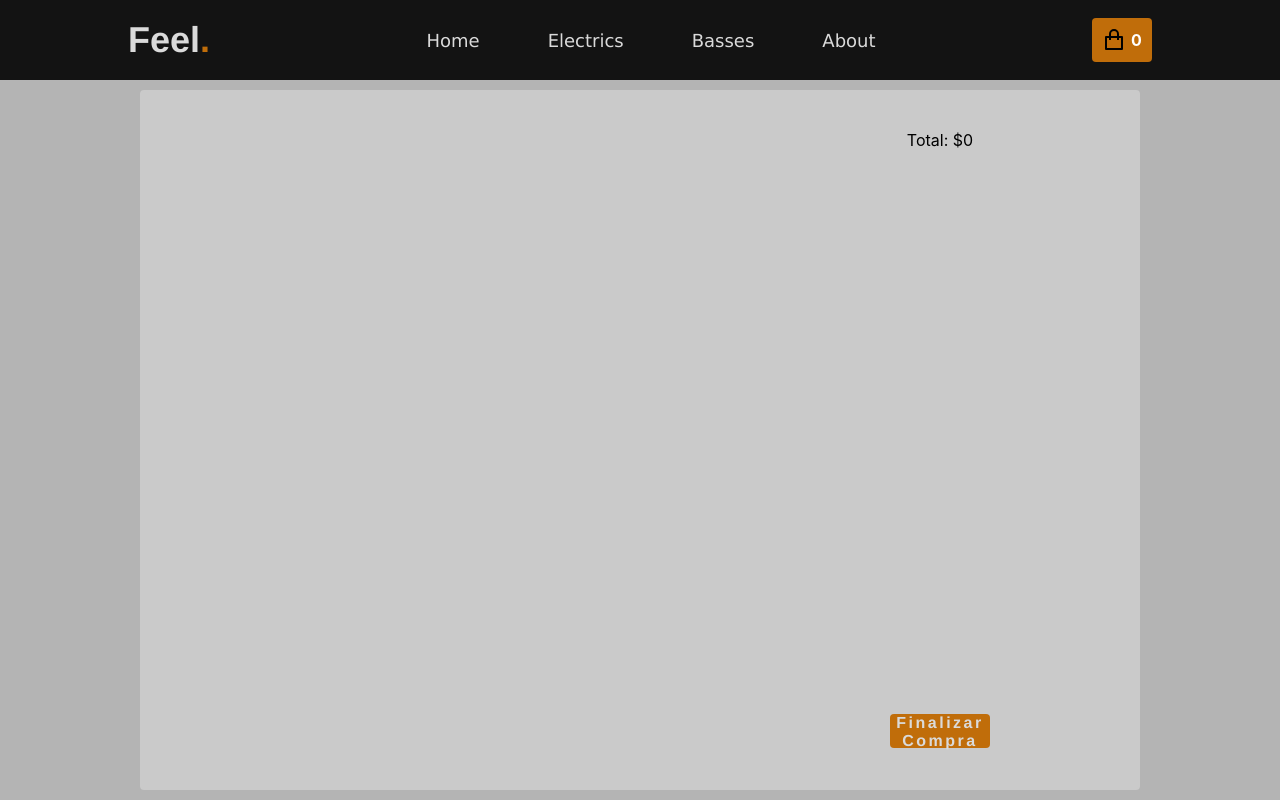
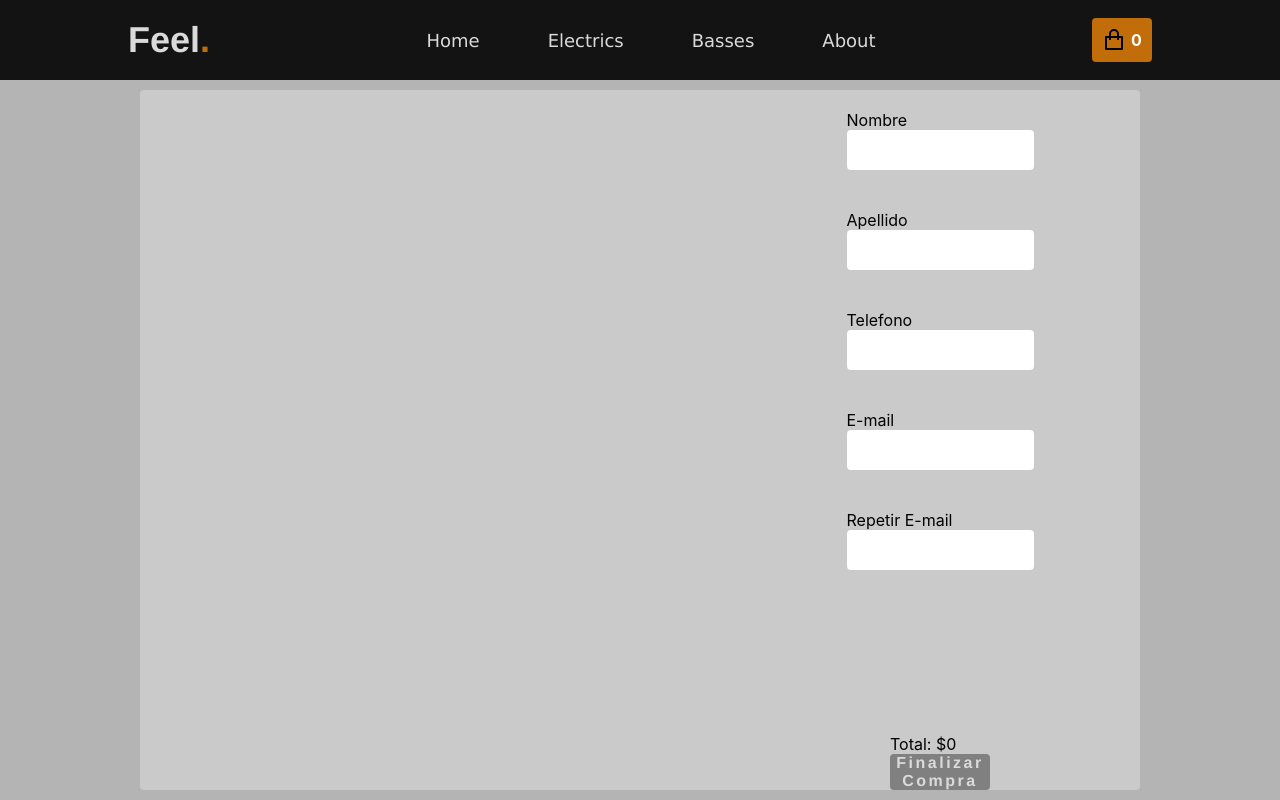
Before and after one commit to hngonzalez/Ecommerce-ReactJS, a React (Create React App) app: page /checkout in a window 1280 px wide. Built offline with nearby package versions, Linux system fonts and the light colour scheme.

Commit message:
Modificaciones

```diff
--- a/src/components/CheckoutContainer/CheckoutContainer.jsx
+++ b/src/components/CheckoutContainer/CheckoutContainer.jsx
@@ -1,10 +1,30 @@
-import React, { useContext } from 'react'
+import React, { useContext, useState } from 'react'
 import NavBar from '../NavBar/NavBar'
 import { cartContext } from '../storage/cartContext';
+import { Link } from "react-router-dom";
 import checkout from "./checkoutcontainer.module.css";
+import { createOrder } from '../../services/firebase';
 
 function CheckoutContainer() {
     const { cart, removeItem, totalPriceInCart } = useContext(cartContext);
+    const [email, setEmail] = useState('');
+    const [validEmail, setValidEmail] = useState(true);
+
+    const handleChange = event => {
+        setEmail(event.target.value);
+    };
+
+    const handlePress = e => {
+        if(e.target.value === email) {
+         setValidEmail(false);
+        }
+    }
+
+    const handleCreateOrder = e => {
+        createOrder(cart).then(resp => {
+            console.log(resp);
+        })
+    }
 
     return (
         <>
@@ -13,7 +33,7 @@ function CheckoutContainer() {
                 <div className={checkout.checkout_container}>
                     <div className={checkout.checkout_itemlist}>
                         {cart.map((item) => (
-                            <div className={checkout.item_row}>
+                            <div key="{item}" className={checkout.item_row}>
                                 <img src={item.imgUrl} alt="" />
                                 <p>{item.brand} {item.model}</p>
                                 <label>${item.price}</label>
@@ -24,11 +44,40 @@ function CheckoutContainer() {
                         ))}
                     </div>
                     <div className={checkout.checkout_resume}>
+                        <div className={checkout.form__container}>
+                            <div className={checkout.form__group}>
+                                <label htmlFor="">Nombre</label>
+                                <input type="text" onChange={handlePress}/>
+                            </div>
+                            <div className={checkout.form__group}>
+                                <label htmlFor="">Apellido</label>
+                                <input type="text" />
+                            </div>
+                            <div className={checkout.form__group}>
+                                <label htmlFor="">Telefono</label>
+                                <input type="text" />
+                            </div>
+                            <div className={checkout.form__group}>
+                                <label htmlFor="">E-mail</label>
+                                <input type="text"
+                                    onChange={handleChange}
+                                    value={email}
+                                />
+                            </div>
+                            <div className={checkout.form__group}>
+                                <label htmlFor="">Repetir E-mail</label>
+                                <input type="text" onChange={handlePress}/>
+                            </div>
+                        </div>
                         <div>
-                        Total: ${totalPriceInCart()}
-                        </div>
-                       <div>
-                       <button>Finalizar Compra</button>
+                            <div>
+                                Total: ${totalPriceInCart()}
+                            </div>
+                            <button className={checkout.button_create} disabled={validEmail}
+                                onClick={handleCreateOrder}
+                            >
+                                Finalizar Compra
+                            </button>
                        </div>
                     </div>
                 </div>
--- a/src/components/CheckoutContainer/checkoutcontainer.module.css
+++ b/src/components/CheckoutContainer/checkoutcontainer.module.css
@@ -31,14 +31,6 @@
   align-items: center;
 }
 
-.checkout_resume div{
-  padding: 40px;
-}
-
-.checkout_resume div{
-  padding: 40px;
-}
-
 .item_row {
   width: 100%;
   display: flex;
@@ -55,7 +47,6 @@
 
 button {
   width: 100px;
-  height: 34px;
   border-radius: 4px;
   background-color: #C06D0A;
   color: #dadada;
@@ -67,3 +58,29 @@ button {
   outline: none;
   cursor: pointer;
 }
+
+.form__container {
+
+}
+
+.form__group {
+  display: flex;
+  flex-direction: column;
+  padding: 20px;
+}
+
+.form__group input {
+  width: 100%;
+  height: 40px;
+  padding: 5px;
+  border-radius: 4px;
+  border: none;
+}
+
+.button_create:disabled {
+  background-color: gray;
+}
+
+.button_create:disabled {
+  background-color: gray;
+}
--- a/src/services/firebase.js
+++ b/src/services/firebase.js
@@ -72,4 +72,15 @@ export async function getProductById(id) {
   }
 }
 
+/**
+ * Get documents from Firestore
+ */
+export async function createOrder(cart) {
+  const orderRef = collection(db, 'order');
+
+  let response = await addDoc(orderRef, {cart: cart});
+
+  return response.id;
+}
+
 export default db;
```
